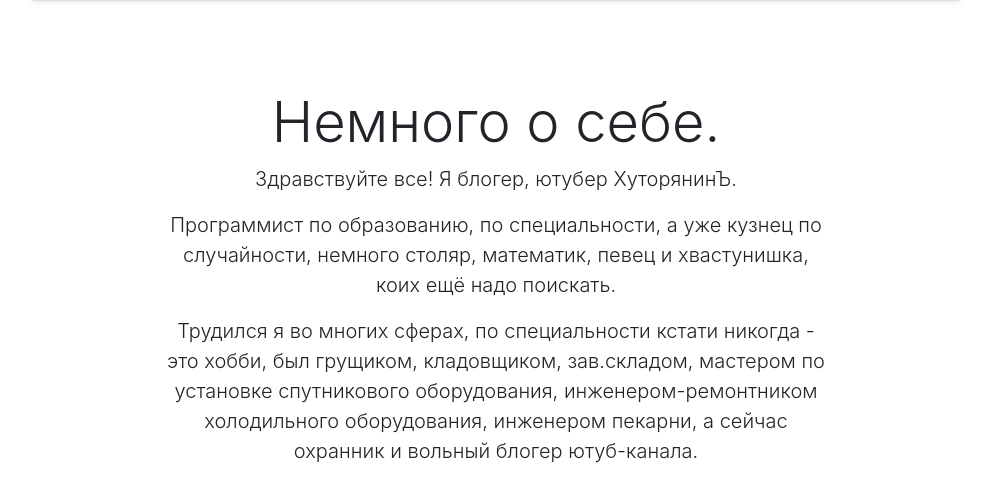
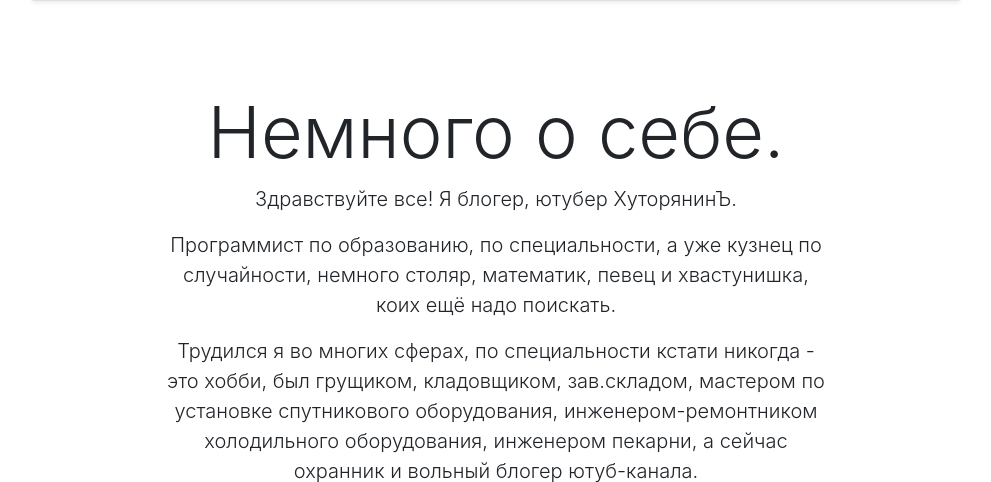
Before and after one commit to ogneyar/Hutoryanin, a Django app: page / in a window 1280 px wide. Shown: the part 967-1449 px from the top of the page, without its empty margins (144-1135 px from the left). Run offline with Django 3.2, Linux system fonts and the light colour scheme; some libraries are stand-ins or nearby versions.

Commit message:
Add files via upload

```diff
--- a/web/templates/index.html
+++ b/web/templates/index.html
@@ -36,7 +36,7 @@
 
 <div class="pricing-header px-3 py-3 pt-md-5 pb-md-4 mx-auto text-center">
 
-  <h3 class="display-4">Немного о себе.</h3>
+  <h3 class="display-3">Немного о себе.</h3>
 
   <p class="lead">Здравствуйте все! Я блогер, ютубер ХуторянинЪ. </p>
   <p class="lead">Программист по образованию, по специальности, а уже кузнец по случайности, немного столяр, математик, певец и хвастунишка, коих ещё надо поискать. </p>
--- a/web/templates/sendmail.html
+++ b/web/templates/sendmail.html
@@ -9,7 +9,7 @@
 
   <p class="lead">{{ response }}</p>
 
-  <br><br><a class='btn btn-success' href='/support'>Вернуться назад</a>
+  <br><br><a class='btn btn-outline-danger' href='/support'>Вернуться назад</a>
 
   <br><br><a class='btn btn-success' href='/'>На главную страницу</a>
 
```
